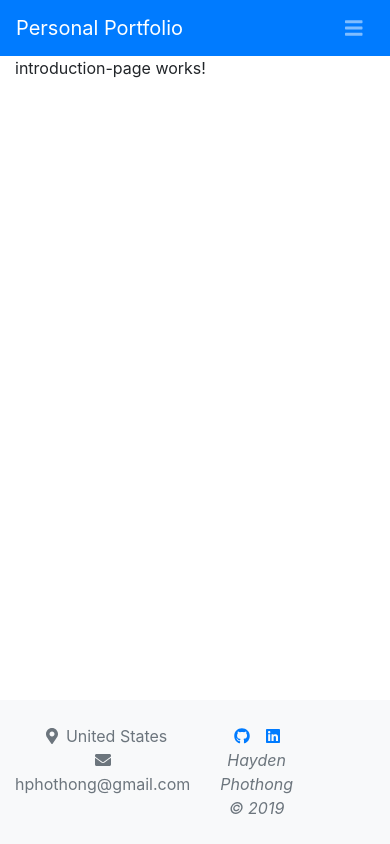
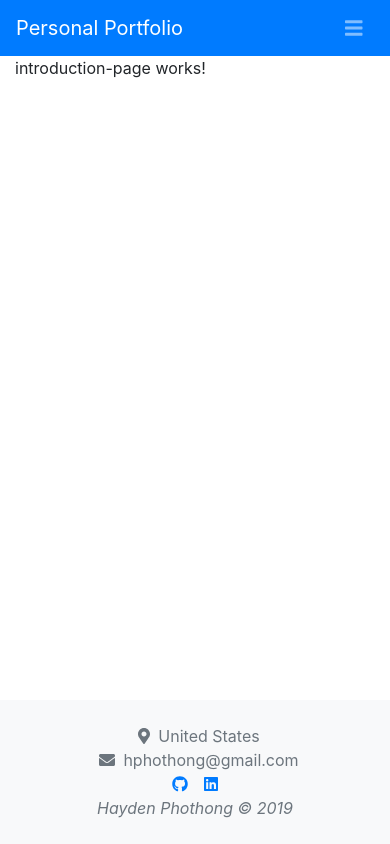
Before and after one commit to hphothong/personal-portfolio-angular, an Angular app: page /introduction in a window 390 px wide. Built offline with nearby package versions, Linux system fonts and the light colour scheme.

Commit message:
adjusting responsive design

```diff
--- a/src/app/components/footer/footer.component.html
+++ b/src/app/components/footer/footer.component.html
@@ -1,7 +1,7 @@
 <footer class="footer mt-auto py-4 bg-light text-muted">
   <div class="container-fluid">
     <div class="row">
-      <div class="col text-center">
+      <div class="col-md-4 col-sm-12 text-center">
         <div>
           <i class="fa fa-map-marker-alt mt-1 mx-2"></i>
           <span>United States</span>
@@ -11,7 +11,7 @@
           <span>hphothong@gmail.com</span>
         </div>
       </div>
-      <div class="col justify-content-center text-center">
+      <div class="col-md-4 col-sm-12 justify-content-center text-center">
         <div class="justify-content-center">
           <a href="https://www.github.com/hphothong"
             ><i class="fab fa-github mx-2"></i
@@ -22,7 +22,7 @@
         </div>
         <div class="font-italic">Hayden Phothong &copy; 2019</div>
       </div>
-      <div class="col"></div>
+      <div class="col-md-4 col-sm-12"></div>
     </div>
   </div>
 </footer>
```
